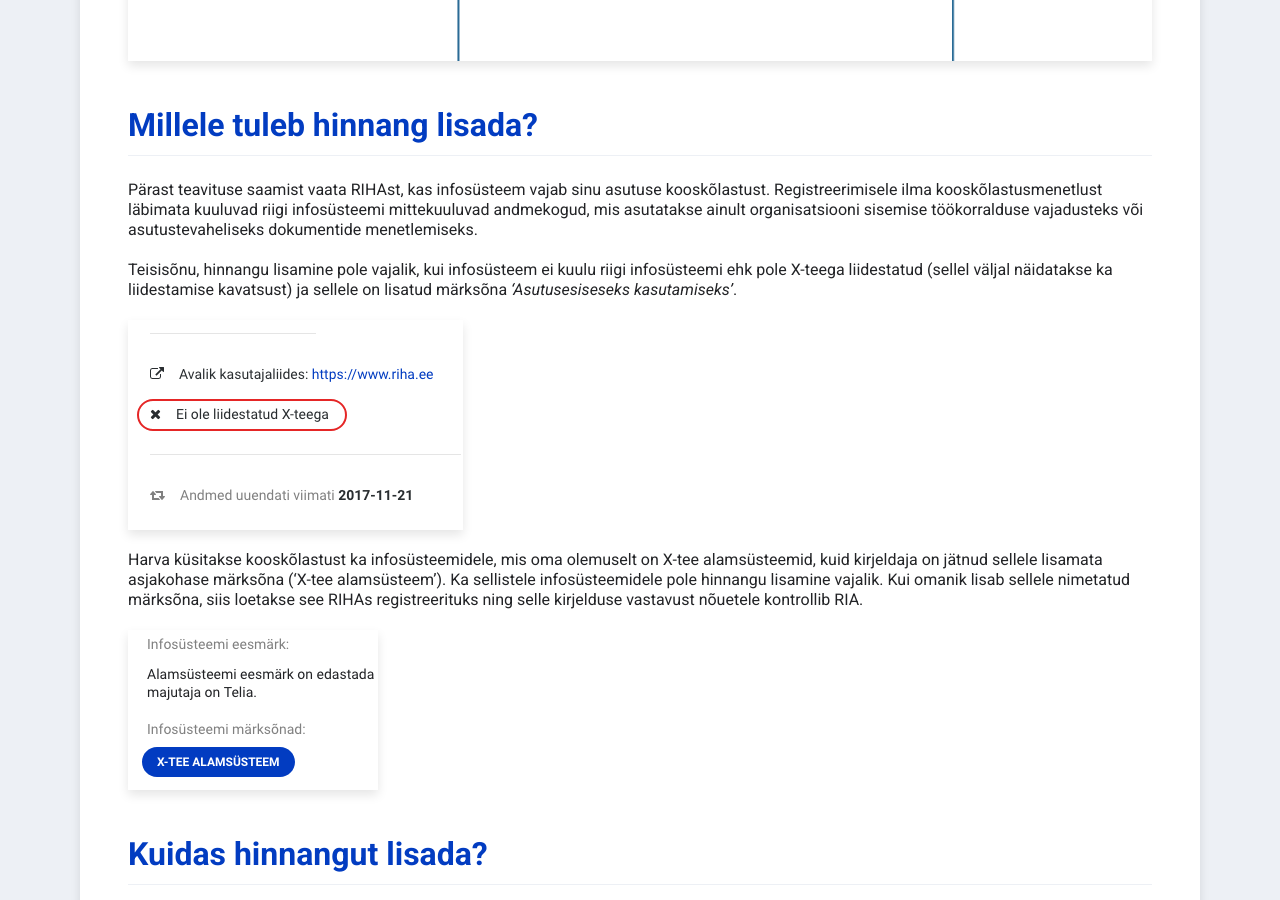
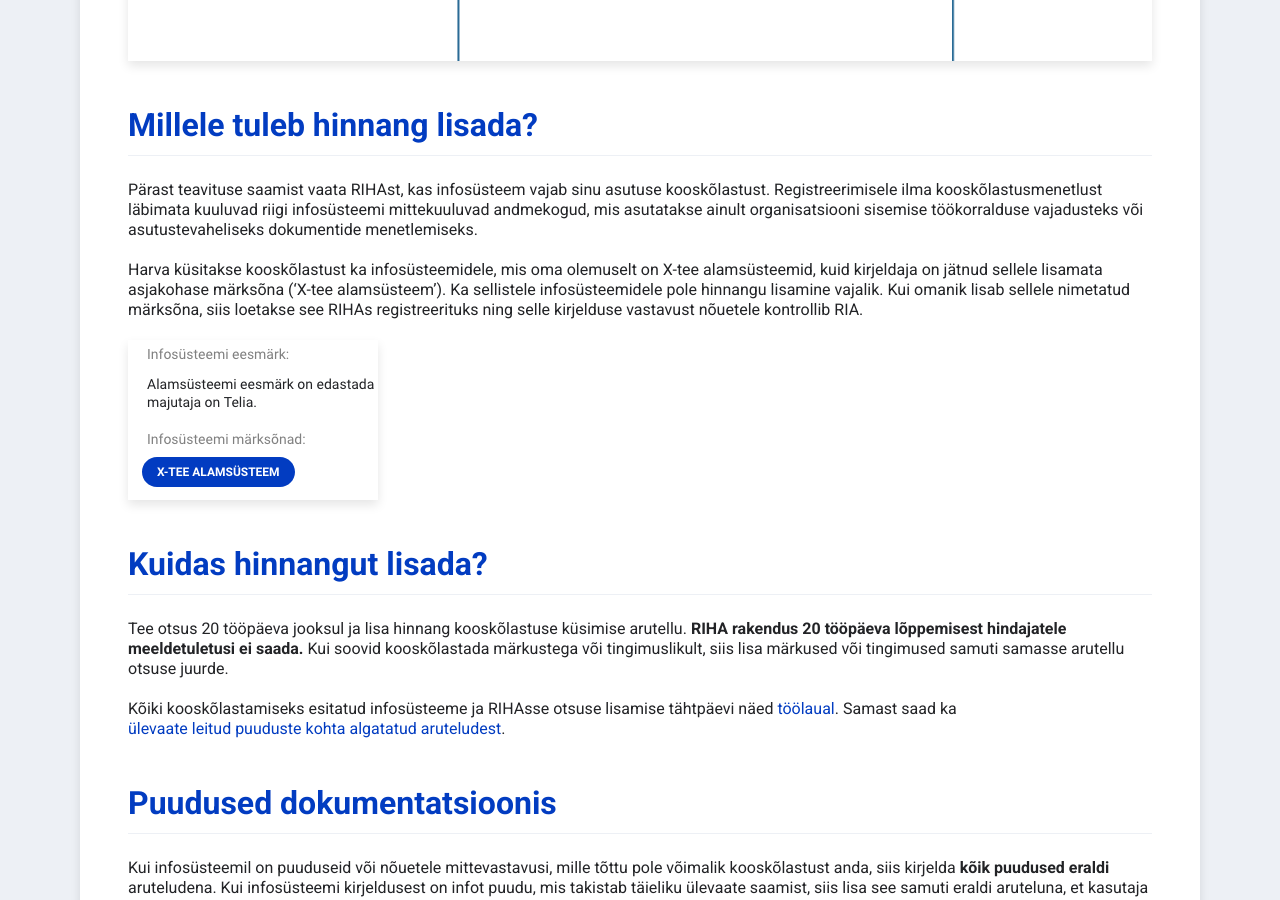
Before and after one commit to e-gov/RIHA-Help, a Jekyll site: the page built from docs/RIHAs-hindamine-hindajatele.md, in a window 1280 px wide and 900 px high, scrolled down 1095 px. Built offline with Jekyll 4.4.1, drawn with Linux system fonts in a browser that asks for light colours.

Commit message:
Update RIHAs-hindamine-hindajatele.md

```diff
--- a/docs/RIHAs-hindamine-hindajatele.md
+++ b/docs/RIHAs-hindamine-hindajatele.md
@@ -15,10 +15,6 @@ title: Infosüsteemide hindamine RIHAs - juhend hindajatele
 
 ## Millele tuleb hinnang lisada?
 Pärast teavituse saamist vaata RIHAst, kas infosüsteem vajab sinu asutuse kooskõlastust. Registreerimisele ilma kooskõlastusmenetlust läbimata kuuluvad riigi infosüsteemi mittekuuluvad andmekogud, mis asutatakse ainult organisatsiooni sisemise töökorralduse vajadusteks või asutustevaheliseks dokumentide menetlemiseks.
-
-Teisisõnu, hinnangu lisamine pole vajalik, kui infosüsteem ei kuulu riigi infosüsteemi ehk pole X-teega liidestatud (sellel väljal näidatakse ka liidestamise kavatsust) ja sellele on lisatud märksõna _'Asutusesiseseks kasutamiseks'_.
-
-  ![X-teega liidestamata](assets/images/data/not-x-tee.png "Riigi infosüsteemi mitte kuuluv süsteem")
 
 Harva küsitakse kooskõlastust ka infosüsteemidele, mis oma olemuselt on X-tee alamsüsteemid, kuid kirjeldaja on jätnud sellele lisamata asjakohase märksõna ('X-tee alamsüsteem'). Ka sellistele infosüsteemidele pole hinnangu lisamine vajalik. Kui omanik lisab sellele nimetatud märksõna, siis loetakse see RIHAs registreerituks ning selle kirjelduse vastavust nõuetele kontrollib RIA.
 
```
